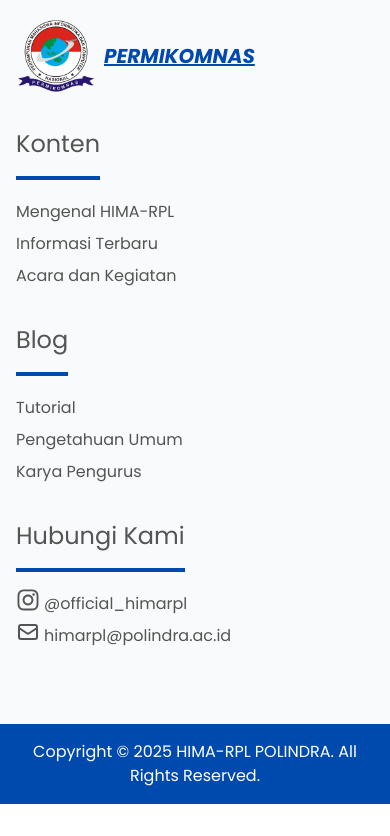
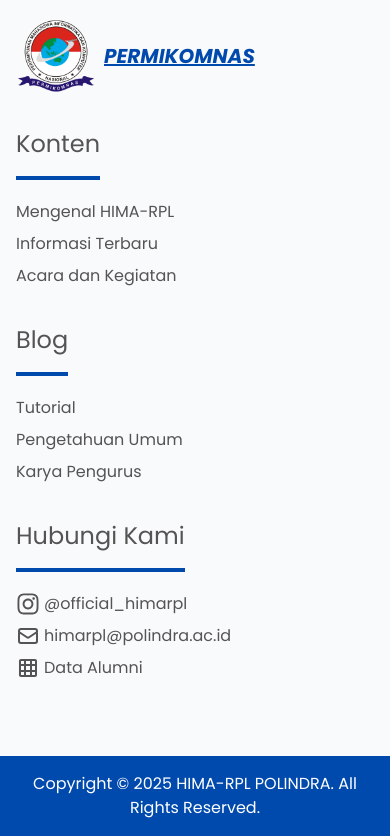
Before and after one commit to hima-rpl-polindra/client-hima-rpl2, a Next.js app: page / in a window 390 px wide. Shown: the part 4836-5672 px from the top of the page. Before the commit the page ends 5640 px from the top, so only its background shows below. Built offline with nearby package versions, Linux system fonts and the light colour scheme; no server answers; the database is empty; what tailwindcss-motion would draw is missing.

Commit message:
menambahkan link data alumni di navbar dan footer

```diff
--- a/components/Footer.jsx
+++ b/components/Footer.jsx
@@ -2,6 +2,7 @@ import Link from "next/link";
 import React from "react";
 import { FaArrowTurnDown, FaInstagram } from "react-icons/fa6";
 import { HiOutlineMail } from "react-icons/hi";
+import { BiGrid } from "react-icons/bi";
 
 const Footer = () => {
   return (
@@ -140,12 +141,12 @@ const Footer = () => {
                   Hubungi Kami
                 </h2>
               </div>
-              <ul className="leading-8">
+              <ul className="leading-8 ">
                 <li>
                   <Link
                     href="https://www.instagram.com/official_himarpl"
                     target="_blank"
-                    className="flex gap-1 text-[#545454] dark:text-[#838282] hover:text-[#004aad] dark:hover:text-[#004aad]"
+                    className="flex gap-1 items-center text-[#545454] dark:text-[#838282] hover:text-[#004aad] dark:hover:text-[#004aad]"
                   >
                     <FaInstagram className="w-6 h-6" />
                     <span>@official_himarpl</span>
@@ -154,10 +155,19 @@ const Footer = () => {
                 <li>
                   <Link
                     href="mailto:himarpl@polindra.ac.id"
-                    className="flex gap-1 text-[#545454] dark:text-[#838282] hover:text-[#004aad] dark:hover:text-[#004aad]"
+                    className="flex items-center gap-1 text-[#545454] dark:text-[#838282] hover:text-[#004aad] dark:hover:text-[#004aad]"
                   >
                     <HiOutlineMail className="w-6 h-6" />
                     <span>himarpl@polindra.ac.id</span>
+                  </Link>
+                </li>
+                <li>
+                  <Link
+                    href="/masterDataAlumni"
+                    className="flex items-center gap-1 text-[#545454] dark:text-[#838282] hover:text-[#004aad] dark:hover:text-[#004aad]"
+                  >
+                    <BiGrid className="w-6 h-6" />
+                    <span>Data Alumni</span>
                   </Link>
                 </li>
               </ul>
@@ -167,10 +177,10 @@ const Footer = () => {
       </div>
       <div className="bg-[#004aad] py-4 text-white">
         <div className="container mx-auto px-4">
-          <div className="-mx-4 flex flex-wrap justify-between">
-            <div className="px-4 w-full text-center sm:w-auto sm:text-left">
+          <div className="flex items-center justify-center">
+            <p className="text-center">
               Copyright © 2025 HIMA-RPL POLINDRA. All Rights Reserved.
-            </div>
+            </p>
           </div>
         </div>
       </div>
--- a/components/Header.jsx
+++ b/components/Header.jsx
@@ -132,6 +132,15 @@ export default function Header() {
               </li>
               <li>
                 <Link
+                  href="/masterDataAlumni"
+                  onClick={() => handleLinkClick("/masterDataAlumni")}
+                  className={activeLink === "/masterDataAlumni" ? "active" : ""}
+                >
+                  DATA ALUMNI
+                </Link>
+              </li>
+              <li>
+                <Link
                   href="/blog"
                   onClick={() => handleLinkClick("/blog")}
                   className={activeLink === "/blog" ? "active" : ""}
```
